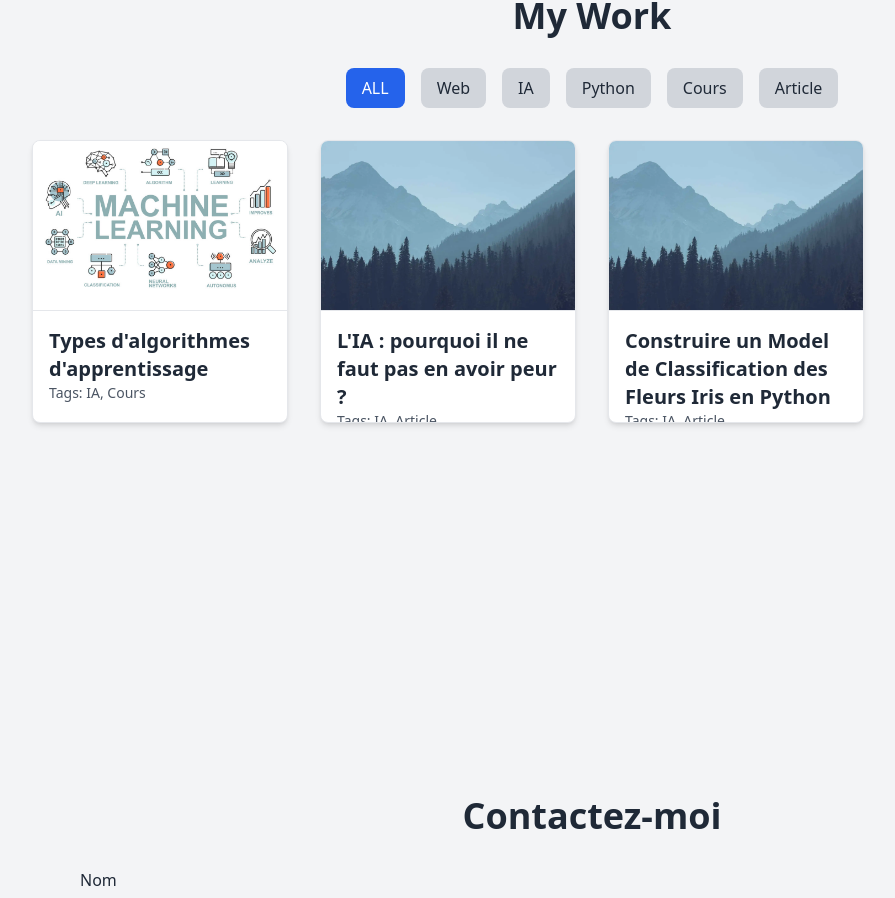
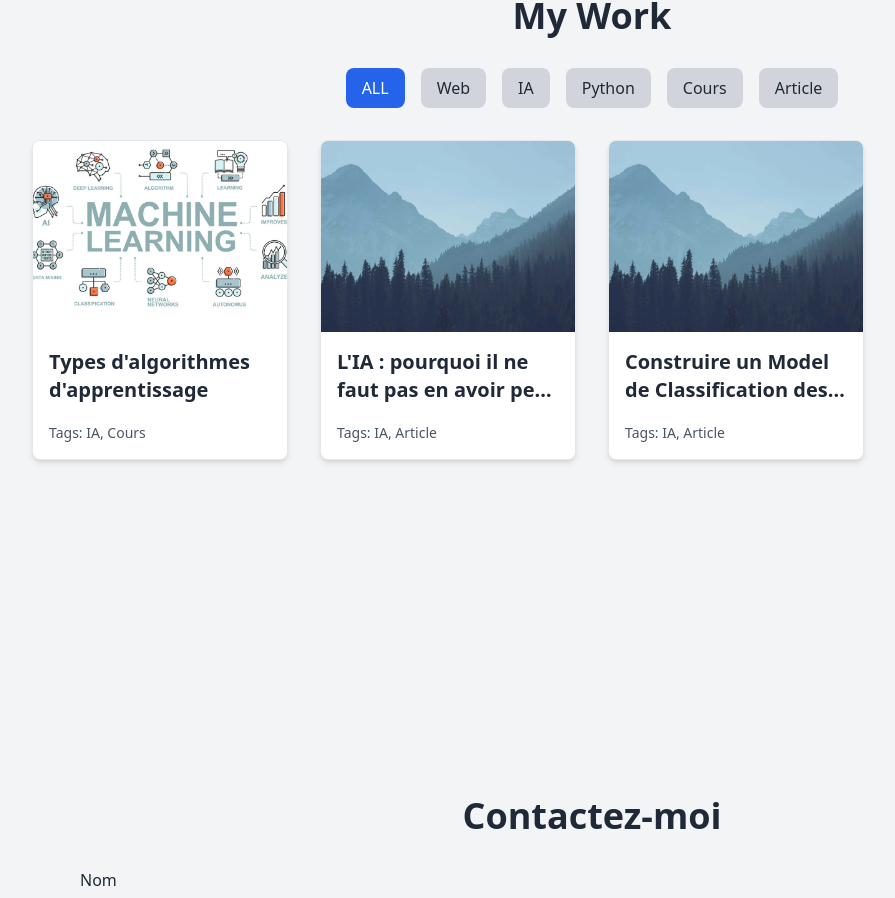
Before and after one commit to Tbruand/Portfolio_IA, a React (Create React App) app: page / in a window 1280 px wide. Shown: the part 4801-5699 px from the top of the page, without its empty margins (48-943 px from the left). Built offline with nearby package versions, Linux system fonts and the light colour scheme.

Commit message:
modif pour gerer les longs titres dans les cards, et mise en forme des images

```diff
--- a/src/components/Portfolio.jsx
+++ b/src/components/Portfolio.jsx
@@ -9,16 +9,16 @@ const Portfolio = ({
 }) => {
   return (
     <section
-      id='portfolio'
-      className='min-h-screen pt-24 pb-12 bg-gray-100 dark:bg-gray-900 px-4 md:px-16'
+      id="portfolio"
+      className="min-h-screen pt-24 pb-12 bg-gray-100 dark:bg-gray-900 px-4 md:px-16"
     >
       {/* Titre de la section */}
-      <h2 className='text-2xl sm:text-3xl md:text-4xl font-bold text-center mb-8 text-gray-800 dark:text-gray-100'>
+      <h2 className="text-2xl sm:text-3xl md:text-4xl font-bold text-center mb-8 text-gray-800 dark:text-gray-100">
         My Work
       </h2>
 
       {/* Filtres par tags */}
-      <div className='flex flex-wrap justify-center gap-4 mb-8'>
+      <div className="flex flex-wrap justify-center gap-4 mb-8">
         {tags.map((tag) => (
           <button
             key={tag}
@@ -35,28 +35,28 @@ const Portfolio = ({
       </div>
 
       {/* Grille des projets */}
-      <div className='max-w-screen-xl mx-auto grid grid-cols-1 sm:grid-cols-2 lg:grid-cols-4 gap-8 px-4'>
+      <div className="max-w-screen-xl mx-auto grid grid-cols-1 sm:grid-cols-2 lg:grid-cols-4 gap-8 px-4">
         {filteredProjects.map((project) => (
           <div
             key={project.id}
-            className='bg-white dark:bg-gray-800 border border-gray-200 dark:border-gray-700 rounded-lg shadow-md overflow-hidden flex flex-col cursor-pointer'
+            className="bg-white dark:bg-gray-800 border border-gray-200 dark:border-gray-700 rounded-lg shadow-md overflow-hidden flex flex-col h-80 cursor-pointer"
             onClick={() => onProjectClick(project)}
           >
             {/* Image du projet */}
-            <div className='flex-grow'>
+            <div className="h-[60%] overflow-hidden">
               <img
                 src={project.image || "./assets/img/placeholder.webp"}
                 alt={project.title}
-                className='object-cover w-full h-full'
+                className="object-cover w-full h-full"
               />
             </div>
 
             {/* Détails du projet */}
-            <div className='p-4 border-t h-28'>
-              <h3 className='text-lg md:text-xl font-bold text-gray-800 dark:text-gray-100'>
+            <div className="h-[40%] p-4 flex flex-col justify-between">
+              <h3 className="text-lg md:text-xl font-bold text-gray-800 dark:text-gray-100 line-clamp-2">
                 {project.title}
               </h3>
-              <p className='text-sm text-gray-600 dark:text-gray-400'>
+              <p className="text-sm text-gray-600 dark:text-gray-400">
                 Tags: {project.tags.join(", ")}
               </p>
             </div>
```
